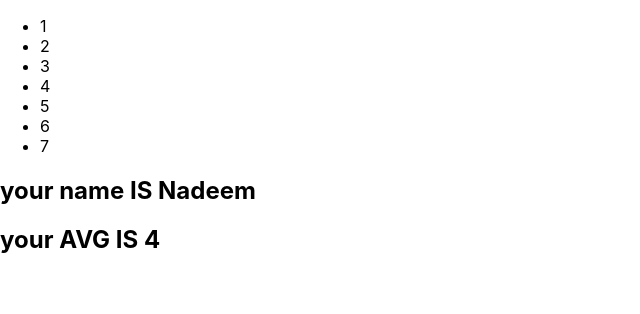
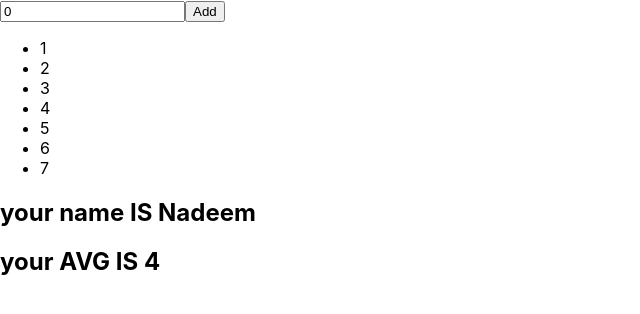
Before and after one commit to nadeemabualarayes/React, a React (Create React App) app: page / in a window 1280 px wide. Shown: the top 314 px of the page, without its empty margins (0-640 px from the left). Built offline with nearby package versions, Linux system fonts and the light colour scheme.

Commit message:
Update pointComp.jsx

```diff
--- a/src/Components/pointComp.jsx
+++ b/src/Components/pointComp.jsx
@@ -1,12 +1,20 @@
 
-import { useContext } from "react";
+import { useContext, useState } from "react";
 import { AppContext } from "../App";
 
 
 const PointComp = () => {
-    const { points } = useContext(AppContext);
+    const { points, setPoint } = useContext(AppContext);
+    const [addedPoint, setAddedPoint] = useState(0);
+    const addPoint = () => {
+        setPoint([...points, parseInt(addedPoint)]);
+    }
+
     return (
         <div>
+
+            <input type="number" value={addedPoint} onInput={(e) => setAddedPoint(e.target.value)}    placeholder="Add number" />
+            <button onClick={addPoint}>Add</button>
             <ul>
                 {points && points.length > 0 && points.map(item => <li> {item}</li>)}
             </ul>
```
